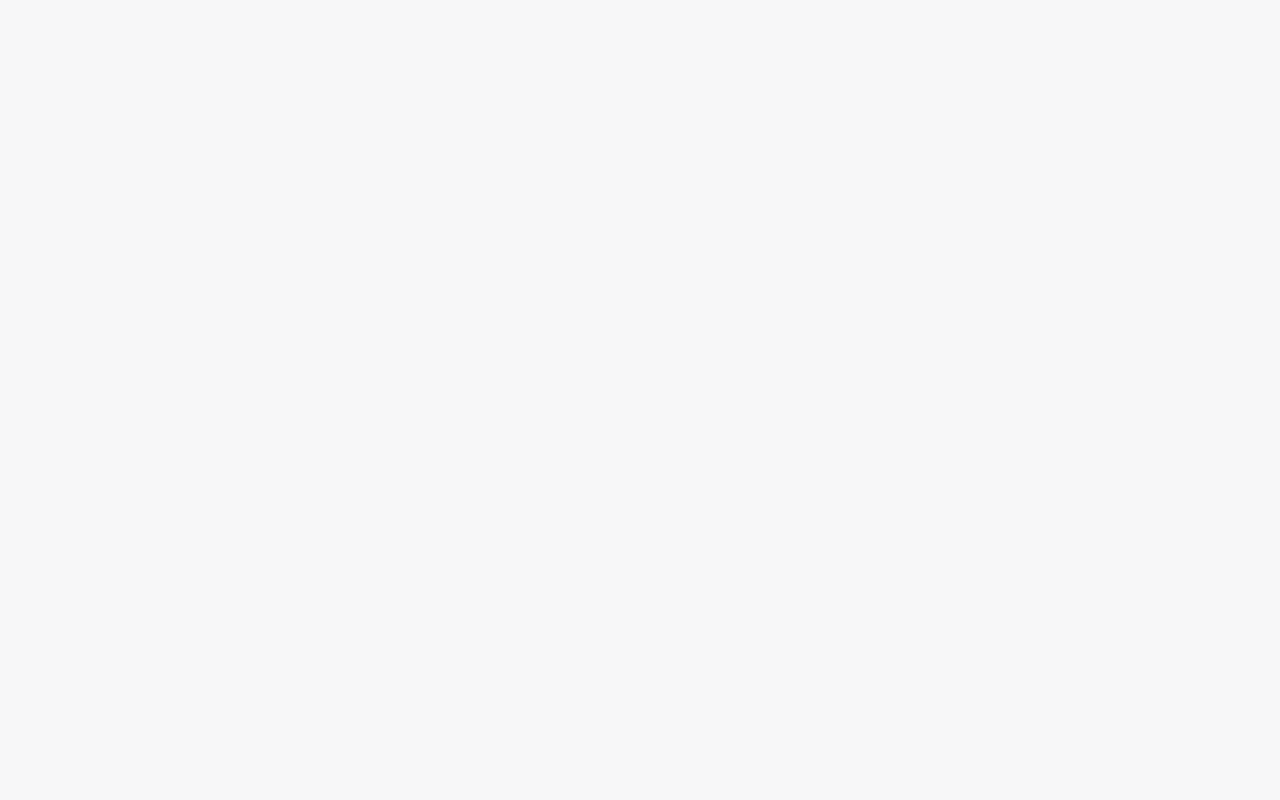
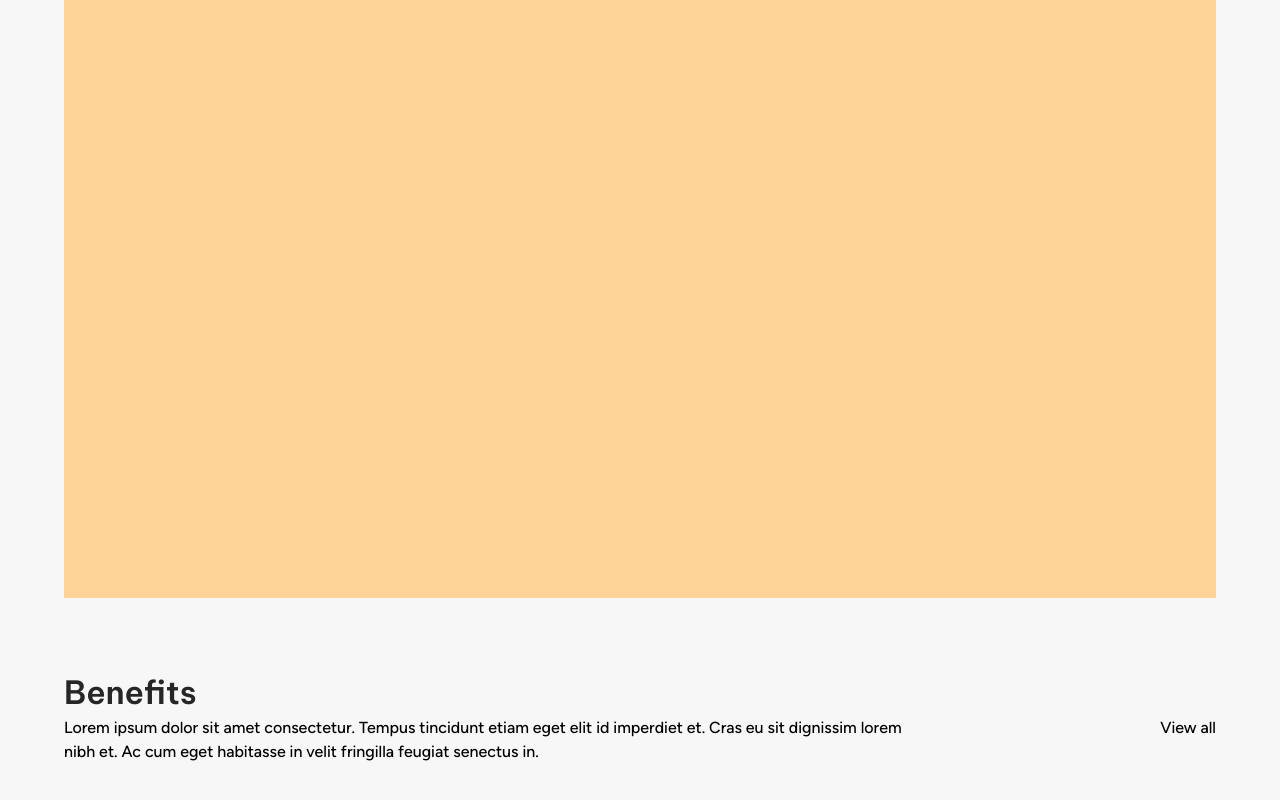
Before and after one commit to JosephOluOlofinte/sleat, a React (Vite) app: page / in a window 1280 px wide. Shown: the part 852-1652 px from the top of the page. Built offline with nearby package versions, Linux system fonts and the light colour scheme.

Commit message:
started the benefits section. Everything works great

```diff
--- a/src/pages/home/Benefits.tsx
+++ b/src/pages/home/Benefits.tsx
@@ -8,8 +8,17 @@ import { Fragment } from "react/jsx-runtime"
 const Benefits = () => {
   return (
     <Fragment>
-        <section className="h-[100vh] w-[100%] flex justify-center">
-            <div className="h-[100%] w-[90%]"></div>
+        <section className="min-h-[100vh] w-[100%] flex justify-center mt-[70px]">
+            <div className="h-[100%] w-[90%] grid">
+              <div className="grid">
+                <h2 className="font-semibold text-[32px] text-grey15">Benefits</h2>
+                <div className="flex justify-between items-baseline">
+                  <p className="max-w-[82ch]">Lorem ipsum dolor sit amet consectetur. Tempus tincidunt etiam eget elit id imperdiet et. Cras eu sit dignissim lorem nibh et. Ac cum eget habitasse in velit fringilla feugiat senectus in.</p>
+                  <a href="">View all</a>
+                </div>
+              </div>
+              <div></div>
+            </div>
         </section>
     </Fragment>
   )
--- a/src/pages/home/Video.tsx
+++ b/src/pages/home/Video.tsx
@@ -1,5 +1,5 @@
 import { Fragment } from 'react/jsx-runtime'
-import homeVideo from '../../assets/videos/home-vid.mp4'
+// import homeVideo from '../../assets/videos/home-vid.mp4'
 const Video = () => {
   return (
     <Fragment>
@@ -10,10 +10,8 @@ const Video = () => {
       m-0
       '>
 
-        <div className='
-        flex justify-center items-start
-        w-[90%] h-[650px]'>
-          {/* <video src={homeVideo} className='h-[720px] rounded-[12px] border-8 border-orange50'></video> */}
+        <div className="flex justify-center items-start w-[90%] h-[650px] bg-orange80">
+
         </div>
       </section>
     </Fragment>
```
